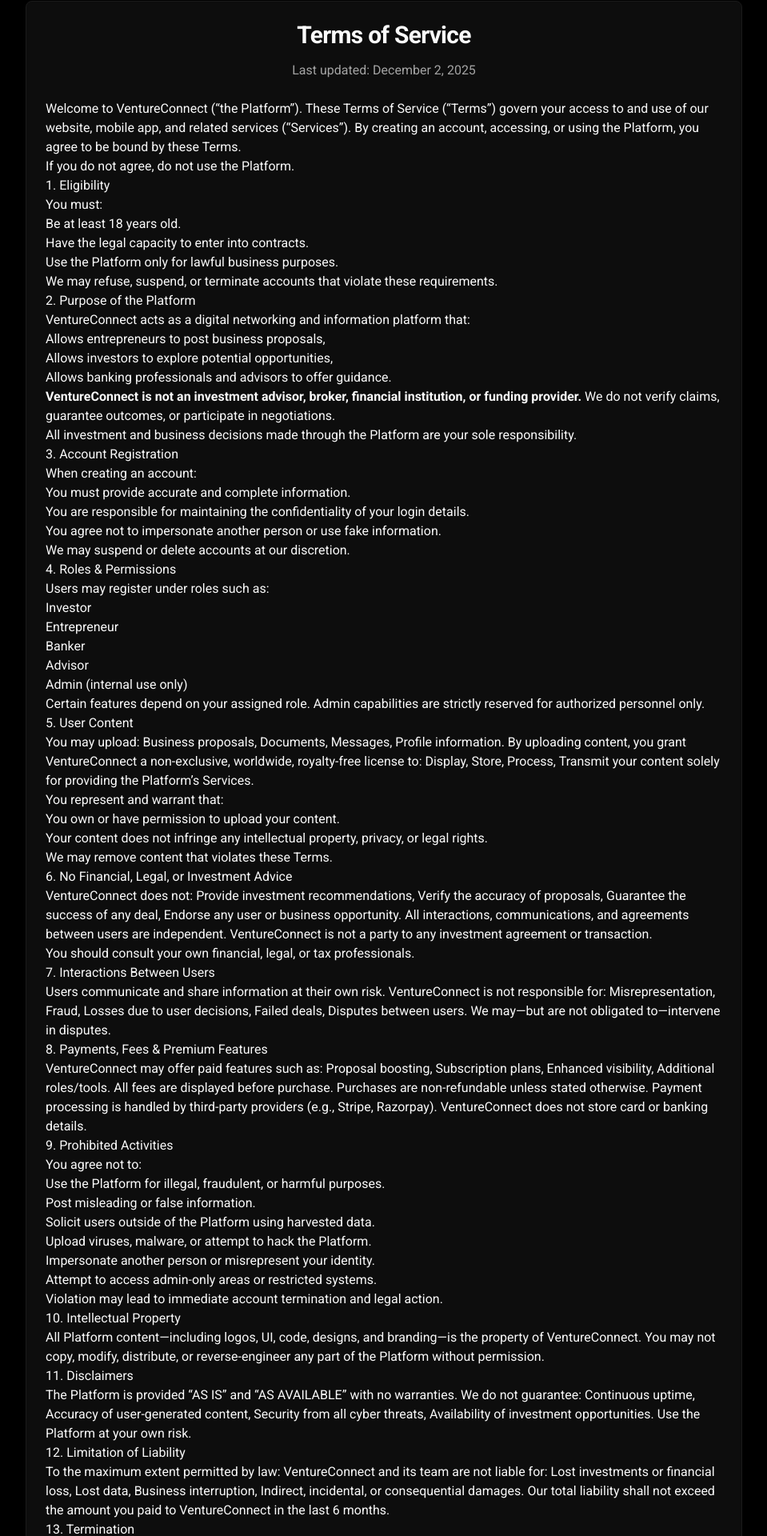
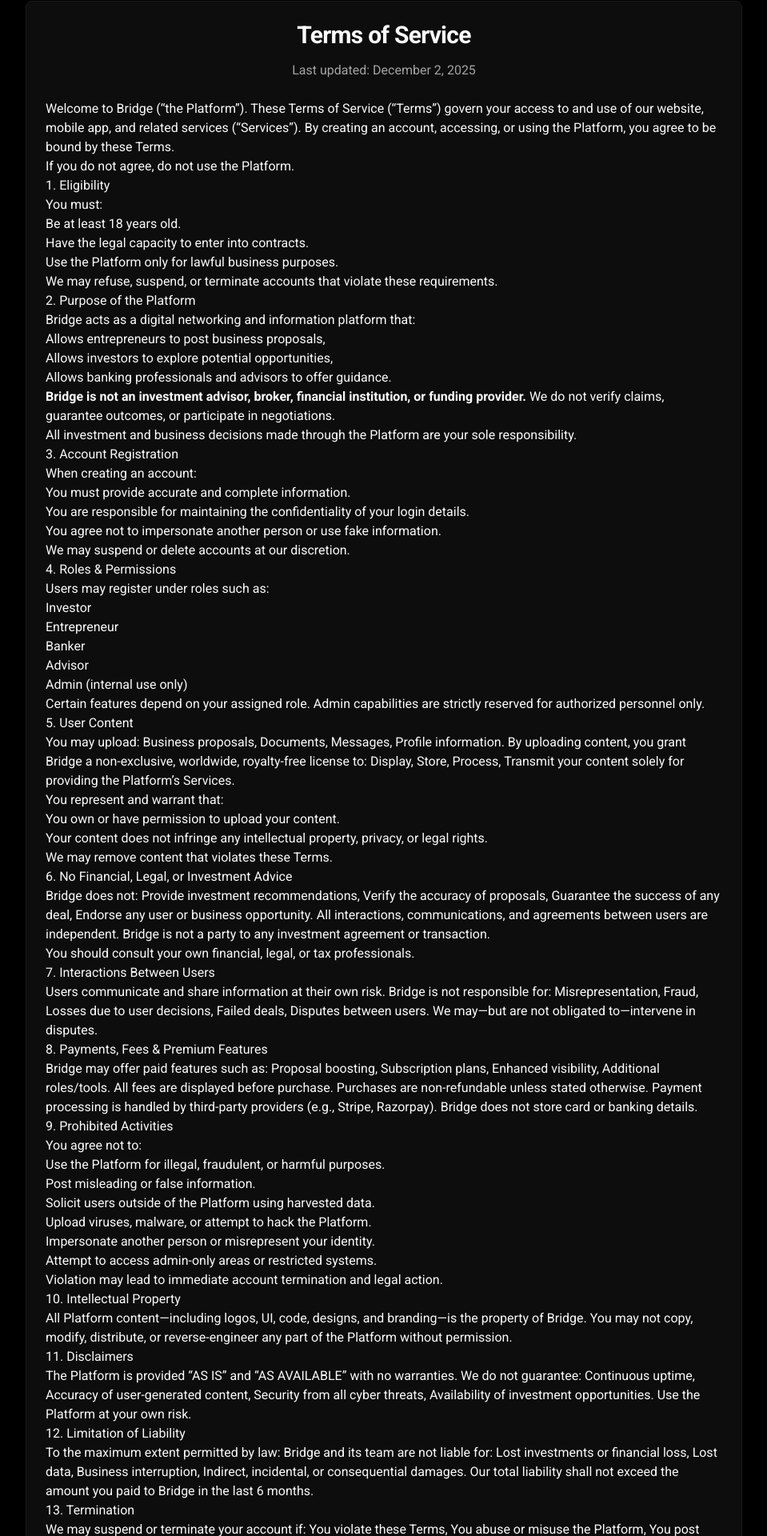
Before and after one commit to hshawaiz04/ventureconnect, a Next.js app: page /terms in a window 1280 px wide. Shown: the part 120-2040 px from the top of the page at 80% size, without its empty margins (160-1119 px from the left). Built offline with nearby package versions, Linux system fonts and the light colour scheme.

Commit message:
no i mean for example after the contents of 1 give space between before

```diff
--- a/src/app/terms/page.tsx
+++ b/src/app/terms/page.tsx
@@ -10,8 +10,8 @@
                     <CardTitle className="text-3xl font-headline text-center">Terms of Service</CardTitle>
                     <p className="text-center text-muted-foreground pt-2">Last updated: {lastUpdated}</p>
                 </CardHeader>
-                <CardContent className="prose-sm md:prose-base max-w-none text-card-foreground prose-headings:text-primary prose-headings:font-headline prose-headings:font-bold prose-h2:text-2xl prose-h2:mb-4 prose-h2:mt-8 prose-p:text-muted-foreground prose-strong:text-card-foreground prose-ul:list-disc prose-ul:ml-6 prose-li:text-muted-foreground prose-p:mb-4 prose-ul:mb-4">
-                    <p>Welcome to VentureConnect (“the Platform”). These Terms of Service (“Terms”) govern your access to and use of our website, mobile app, and related services (“Services”). By creating an account, accessing, or using the Platform, you agree to be bound by these Terms.</p>
+                <CardContent className="prose-sm md:prose-base max-w-none text-card-foreground prose-headings:text-primary prose-headings:font-headline prose-headings:font-bold prose-h2:text-2xl prose-h2:mb-4 prose-h2:mt-12 prose-p:text-muted-foreground prose-strong:text-card-foreground prose-ul:list-disc prose-ul:ml-6 prose-li:text-muted-foreground prose-p:mb-4 prose-ul:mb-4">
+                    <p>Welcome to Bridge (“the Platform”). These Terms of Service (“Terms”) govern your access to and use of our website, mobile app, and related services (“Services”). By creating an account, accessing, or using the Platform, you agree to be bound by these Terms.</p>
                     <p>If you do not agree, do not use the Platform.</p>
 
                     <h2>1. Eligibility</h2>
@@ -24,13 +24,13 @@
                     <p>We may refuse, suspend, or terminate accounts that violate these requirements.</p>
 
                     <h2>2. Purpose of the Platform</h2>
-                    <p>VentureConnect acts as a digital networking and information platform that:</p>
+                    <p>Bridge acts as a digital networking and information platform that:</p>
                     <ul>
                         <li>Allows entrepreneurs to post business proposals,</li>
                         <li>Allows investors to explore potential opportunities,</li>
                         <li>Allows banking professionals and advisors to offer guidance.</li>
                     </ul>
-                    <p><strong>VentureConnect is not an investment advisor, broker, financial institution, or funding provider.</strong> We do not verify claims, guarantee outcomes, or participate in negotiations.</p>
+                    <p><strong>Bridge is not an investment advisor, broker, financial institution, or funding provider.</strong> We do not verify claims, guarantee outcomes, or participate in negotiations.</p>
                     <p>All investment and business decisions made through the Platform are your sole responsibility.</p>
 
                     <h2>3. Account Registration</h2>
@@ -54,7 +54,7 @@
                     <p>Certain features depend on your assigned role. Admin capabilities are strictly reserved for authorized personnel only.</p>
 
                     <h2>5. User Content</h2>
-                    <p>You may upload: Business proposals, Documents, Messages, Profile information. By uploading content, you grant VentureConnect a non-exclusive, worldwide, royalty-free license to: Display, Store, Process, Transmit your content solely for providing the Platform’s Services.</p>
+                    <p>You may upload: Business proposals, Documents, Messages, Profile information. By uploading content, you grant Bridge a non-exclusive, worldwide, royalty-free license to: Display, Store, Process, Transmit your content solely for providing the Platform’s Services.</p>
                     <p>You represent and warrant that:</p>
                     <ul>
                         <li>You own or have permission to upload your content.</li>
@@ -63,14 +63,14 @@
                     <p>We may remove content that violates these Terms.</p>
 
                     <h2>6. No Financial, Legal, or Investment Advice</h2>
-                    <p>VentureConnect does not: Provide investment recommendations, Verify the accuracy of proposals, Guarantee the success of any deal, Endorse any user or business opportunity. All interactions, communications, and agreements between users are independent. VentureConnect is not a party to any investment agreement or transaction.</p>
+                    <p>Bridge does not: Provide investment recommendations, Verify the accuracy of proposals, Guarantee the success of any deal, Endorse any user or business opportunity. All interactions, communications, and agreements between users are independent. Bridge is not a party to any investment agreement or transaction.</p>
                     <p>You should consult your own financial, legal, or tax professionals.</p>
 
                     <h2>7. Interactions Between Users</h2>
-                    <p>Users communicate and share information at their own risk. VentureConnect is not responsible for: Misrepresentation, Fraud, Losses due to user decisions, Failed deals, Disputes between users. We may—but are not obligated to—intervene in disputes.</p>
+                    <p>Users communicate and share information at their own risk. Bridge is not responsible for: Misrepresentation, Fraud, Losses due to user decisions, Failed deals, Disputes between users. We may—but are not obligated to—intervene in disputes.</p>
 
                     <h2>8. Payments, Fees &amp; Premium Features</h2>
-                    <p>VentureConnect may offer paid features such as: Proposal boosting, Subscription plans, Enhanced visibility, Additional roles/tools. All fees are displayed before purchase. Purchases are non-refundable unless stated otherwise. Payment processing is handled by third-party providers (e.g., Stripe, Razorpay). VentureConnect does not store card or banking details.</p>
+                    <p>Bridge may offer paid features such as: Proposal boosting, Subscription plans, Enhanced visibility, Additional roles/tools. All fees are displayed before purchase. Purchases are non-refundable unless stated otherwise. Payment processing is handled by third-party providers (e.g., Stripe, Razorpay). Bridge does not store card or banking details.</p>
 
                     <h2>9. Prohibited Activities</h2>
                     <p>You agree not to:</p>
@@ -85,19 +85,19 @@
                     <p>Violation may lead to immediate account termination and legal action.</p>
 
                     <h2>10. Intellectual Property</h2>
-                    <p>All Platform content—including logos, UI, code, designs, and branding—is the property of VentureConnect. You may not copy, modify, distribute, or reverse-engineer any part of the Platform without permission.</p>
+                    <p>All Platform content—including logos, UI, code, designs, and branding—is the property of Bridge. You may not copy, modify, distribute, or reverse-engineer any part of the Platform without permission.</p>
 
                     <h2>11. Disclaimers</h2>
                     <p>The Platform is provided “AS IS” and “AS AVAILABLE” with no warranties. We do not guarantee: Continuous uptime, Accuracy of user-generated content, Security from all cyber threats, Availability of investment opportunities. Use the Platform at your own risk.</p>
 
                     <h2>12. Limitation of Liability</h2>
-                    <p>To the maximum extent permitted by law: VentureConnect and its team are not liable for: Lost investments or financial loss, Lost data, Business interruption, Indirect, incidental, or consequential damages. Our total liability shall not exceed the amount you paid to VentureConnect in the last 6 months.</p>
+                    <p>To the maximum extent permitted by law: Bridge and its team are not liable for: Lost investments or financial loss, Lost data, Business interruption, Indirect, incidental, or consequential damages. Our total liability shall not exceed the amount you paid to Bridge in the last 6 months.</p>
 
                     <h2>13. Termination</h2>
                     <p>We may suspend or terminate your account if: You violate these Terms, You abuse or misuse the Platform, You post harmful or illegal content, Required by law or regulatory request. Upon termination: Your access will be revoked, Your content may be deleted.</p>
 
                     <h2>14. Privacy</h2>
-                    <p>Your use of the Platform is also governed by our Privacy Policy, which explains: What data we collect, How it is used, How it is stored. You must agree to the Privacy Policy to use VentureConnect.</p>
+                    <p>Your use of the Platform is also governed by our Privacy Policy, which explains: What data we collect, How it is used, How it is stored. You must agree to the Privacy Policy to use Bridge.</p>
 
                     <h2>15. Changes to the Terms</h2>
                     <p>We may update these Terms at any time. We will notify users by email or by posting a notice on the Platform. Continued use means you accept the new Terms.</p>
```
